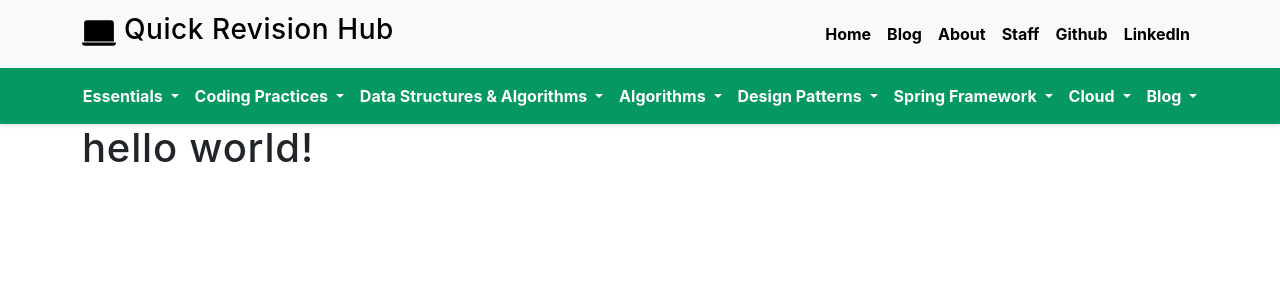
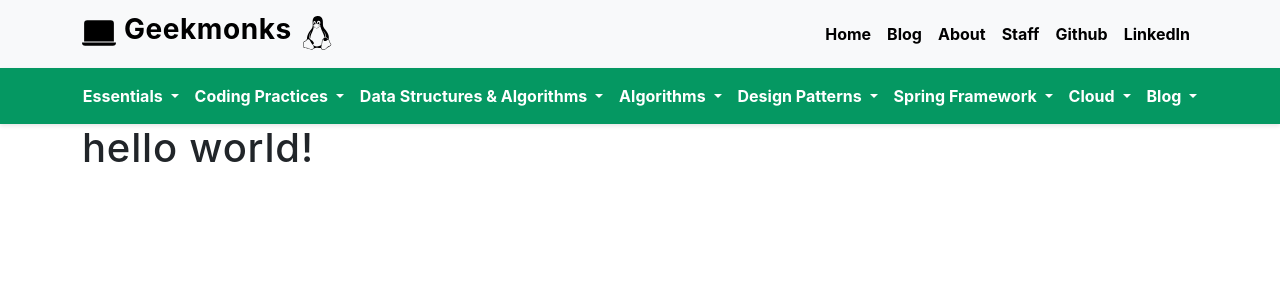
Before and after one commit to SRVivek1/geekmonks, a Jekyll site: the page built from index.md, in a window 1280 px wide. Shown: the top 300 px of the page. Built offline with Jekyll 4.4.1, drawn with Linux system fonts in a browser that asks for light colours.

Commit message:
minor ui enhancements

```diff
--- a/_includes/banner.html
+++ b/_includes/banner.html
@@ -1,9 +1,11 @@
 <nav class="navbar navbar-expand-md navbar-light bg-light text-white content-shadow">
   <div class="container d-flex justify-content-between">
-    <a href="#" class="navbar-brand d-flex">
+    <a href="{{site.baseurl}}/" class="navbar-brand d-flex">
       <img class="d-inline-block align-top" src="{{ '/assets/icons/laptop.svg' | relative_url }}" height="40"
         width="34" />
-      <h1 class="fs-3 px-2">Quick Revision Hub</h1>
+      <h1 class="fs-3 px-2 fw-bold">Geekmonks</h1>
+      <img class="d-inline-block align-top" src="{{ '/assets/icons/tux.svg' | relative_url }}" height="40"
+        width="34" />
     </a>
     <!-- Toggle Button to expand and collapse the nav links -->
     <button class="navbar-toggler" type="button" data-bs-toggle="collapse" data-bs-target="#navbarNavBanner"
@@ -15,7 +17,8 @@
       <ul class="navbar-nav ms-auto">
         {% for item in site.data.banner %}
         <li class="nav-item active">
-          <a href="{{ item.link | relative_url }}" class="nav-link fw-bold active">{{ item.name }}</a>
+          <a href="{{ item.link | relative_url }}" class="nav-link fw-bold active"
+            {% if item.external %}target="_blank" rel="noopener noreferrer"{% endif %}>{{ item.name }}</a>
         </li>
         {% endfor %}
       </ul>
--- a/_layouts/default.html
+++ b/_layouts/default.html
@@ -7,7 +7,6 @@ layout: null
 <head>
   <meta charset="utf-8">
   <meta name="viewport" content="width=device-width, initial-scale=1.0">
-  <title>{{ page.title }}</title>
   <link rel="stylesheet" href="{{ '/assets/css/styles.css' | relative_url }}">
   <link href="https://cdn.jsdelivr.net/npm/bootstrap@5.3.2/dist/css/bootstrap.min.css" rel="stylesheet">
   <link href="https://cdn.jsdelivr.net/npm/bootstrap-icons@1.10.5/font/bootstrap-icons.css" rel="stylesheet">
```
Also changed, not shown: assets/icons/tux.svg (added).
